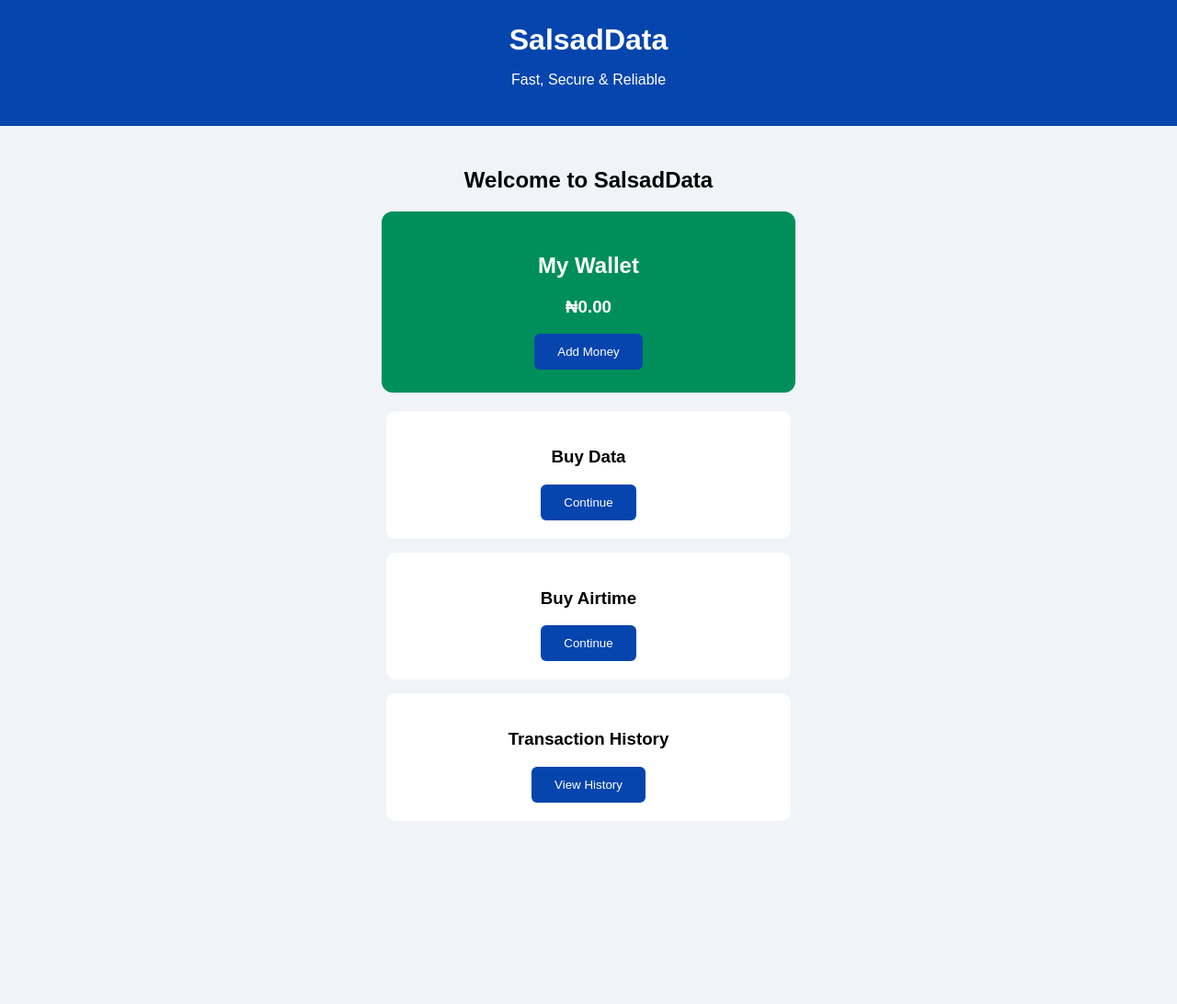
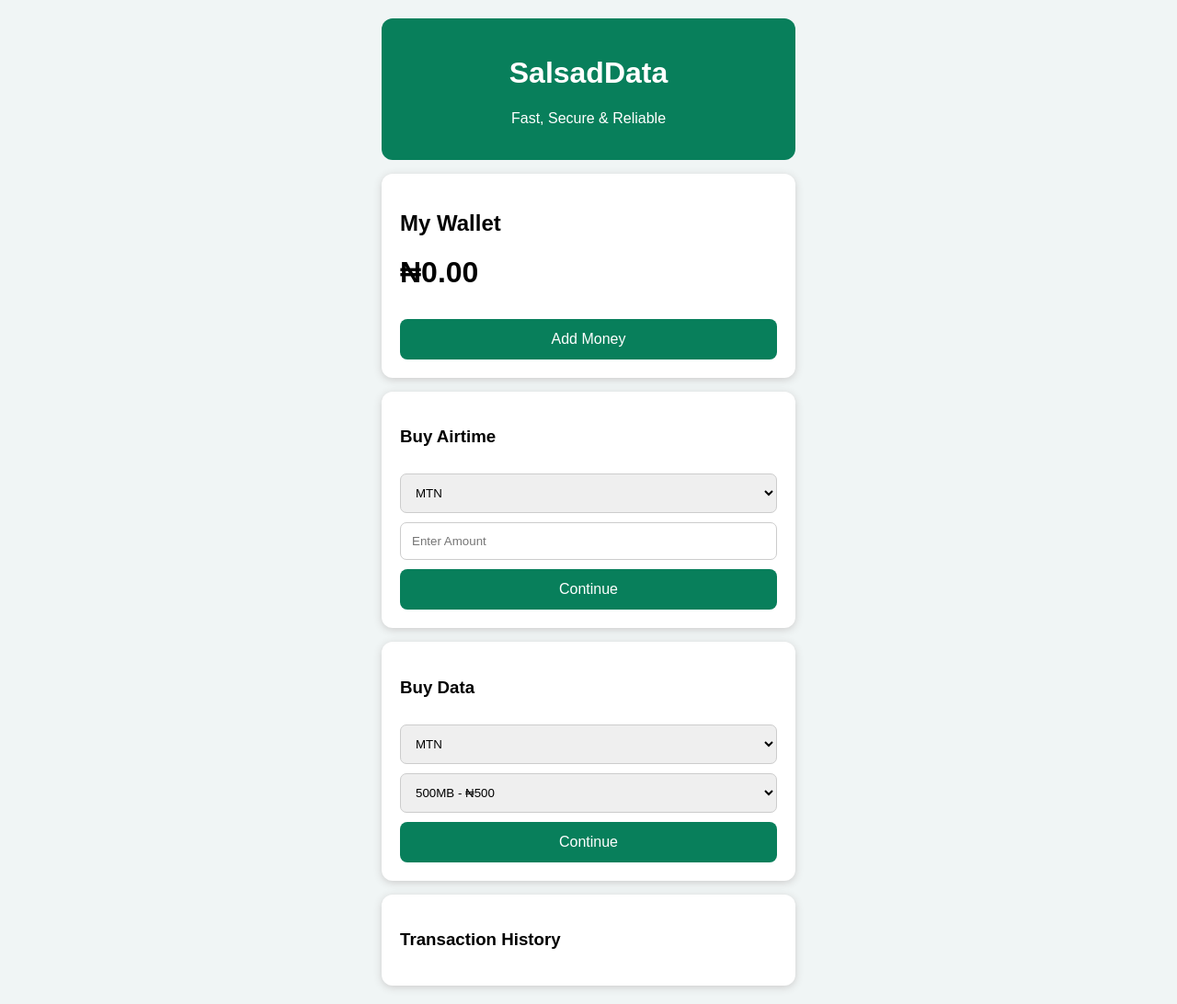
Before and after one commit to salihuakadir-ui/product-management, a plain HTML site: page index.html in a window 1280 px wide. Shown: the whole page at 92% size. Before the commit the page ends 933 px from the top, so only its background shows below. Drawn offline with Linux system fonts and the light colour scheme.

Commit message:
Update index.html

```diff
--- a/index.html
+++ b/index.html
@@ -3,91 +3,154 @@
 <head>
 <meta charset="UTF-8">
 <meta name="viewport" content="width=device-width, initial-scale=1.0">
-
 <title>SalsadData</title>
 
 <style>
 body {
   font-family: Arial, sans-serif;
-  background: #f0f4f8;
+  background: #f0f5f5;
   margin: 0;
-  text-align: center;
+  padding: 20px;
+}
+
+.container {
+  max-width: 450px;
+  margin: auto;
 }
 
 header {
-  background: #0645ad;
+  background: #087f5b;
   color: white;
-  padding: 25px;
-}
-
-header h1 {
-  margin: 0;
-}
-
-.container {
-  padding: 25px;
-}
-
-.wallet {
-  background: #008f5a;
-  color: white;
-  padding: 25px;
+  padding: 20px;
+  text-align: center;
   border-radius: 12px;
-  margin: 20px auto;
-  max-width: 400px;
 }
 
 .card {
   background: white;
   padding: 20px;
-  margin: 15px auto;
-  max-width: 400px;
-  border-radius: 10px;
+  margin-top: 15px;
+  border-radius: 12px;
+  box-shadow: 0 2px 8px #ccc;
 }
 
 button {
-  background: #0645ad;
+  background: #087f5b;
   color: white;
-  padding: 12px 25px;
   border: none;
-  border-radius: 6px;
+  padding: 13px;
+  width: 100%;
+  border-radius: 8px;
+  margin-top: 10px;
+  font-size: 16px;
+}
+
+button:active {
+  background: #055c42;
+}
+
+input, select {
+  width: 100%;
+  padding: 12px;
+  margin-top: 10px;
+  box-sizing: border-box;
+  border: 1px solid #ccc;
+  border-radius: 7px;
 }
 </style>
 </head>
 
 <body>
 
+<div class="container">
+
 <header>
 <h1>SalsadData</h1>
 <p>Fast, Secure & Reliable</p>
 </header>
 
-<div class="container">
+<div class="card">
+<h2>My Wallet</h2>
+<h1 id="balance">₦0.00</h1>
+<button onclick="addMoney()">Add Money</button>
+</div>
 
-<h2>Welcome to SalsadData</h2>
-
-<div class="wallet">
-<h2>My Wallet</h2>
-<h3>₦0.00</h3>
-<button>Add Money</button>
+<div class="card">
+<h3>Buy Airtime</h3>
+<select id="airtimeNetwork">
+<option>MTN</option>
+<option>Airtel</option>
+<option>Glo</option>
+<option>9mobile</option>
+</select>
+<input type="number" id="airtimeAmount" placeholder="Enter Amount">
+<button onclick="buyAirtime()">Continue</button>
 </div>
 
 <div class="card">
 <h3>Buy Data</h3>
-<button>Continue</button>
-</div>
-
-<div class="card">
-<h3>Buy Airtime</h3>
-<button>Continue</button>
+<select id="dataNetwork">
+<option>MTN</option>
+<option>Airtel</option>
+<option>Glo</option>
+<option>9mobile</option>
+</select>
+<select id="dataPlan">
+<option value="500">500MB - ₦500</option>
+<option value="1000">1GB - ₦1000</option>
+<option value="2000">2GB - ₦2000</option>
+</select>
+<button onclick="buyData()">Continue</button>
 </div>
 
 <div class="card">
 <h3>Transaction History</h3>
-<button>View History</button>
+<ul id="history"></ul>
 </div>
 
 </div>
 
-</body>
-  </html>
+<script>
+let balance = 0;
+
+function updateBalance() {
+ document.getElementById("balance").innerText =
+ "₦" + balance.toFixed(2);
+}
+
+function addMoney() {
+ let amount = Number(prompt("Enter amount to add:"));
+ if(amount > 0) {
+ balance += amount;
+ updateBalance();
+ alert("Money added successfully!");
+ }
+}
+
+function buyAirtime() {
+ let amount = Number(document.getElementById("airtimeAmount").value);
+ let network = document.getElementById("airtimeNetwork").value;
+
+ if(amount <= 0) {
+ alert("Please enter a valid amount");
+ return;
+ }
+
+ if(amount > balance) {
+ alert("Insufficient wallet balance");
+ return;
+ }
+
+ balance -= amount;
+ updateBalance();
+ addHistory(network + " Airtime - ₦" + amount);
+ alert("Transaction Successful!");
+}
+
+function buyData() {
+ let amount = Number(document.getElementById("dataPlan").value);
+ let network = document.getElementById("dataNetwork").value;
+
+ if(amount > balance) {
+ alert("Insufficient wallet balance");
+ return
```
